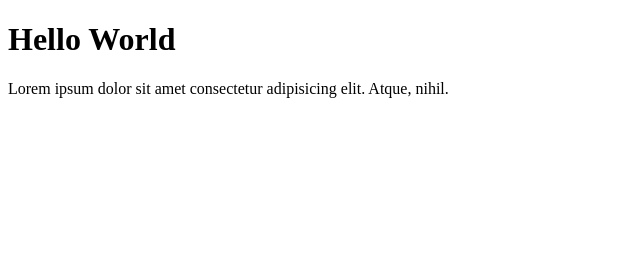
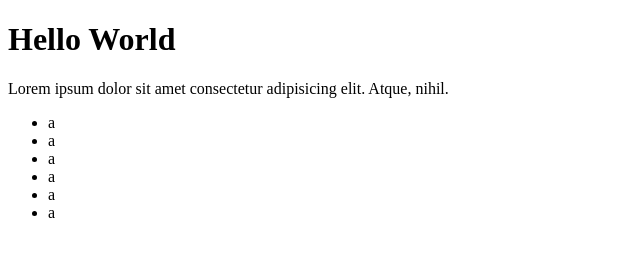
Before and after one commit to RWAHimil/HTMLGITHUB, a plain HTML site: page index.html in a window 1280 px wide. Shown: the full height of the page, 0-640 px from the left. Drawn offline with Linux system fonts and the light colour scheme.

Commit message:
modified

```diff
--- a/index.html
+++ b/index.html
@@ -10,5 +10,14 @@
     <p>
       Lorem ipsum dolor sit amet consectetur adipisicing elit. Atque, nihil.
     </p>
+
+    <ul>
+      <li>a</li>
+      <li>a</li>
+      <li>a</li>
+      <li>a</li>
+      <li>a</li>
+      <li>a</li>
+    </ul>
   </body>
 </html>
```
